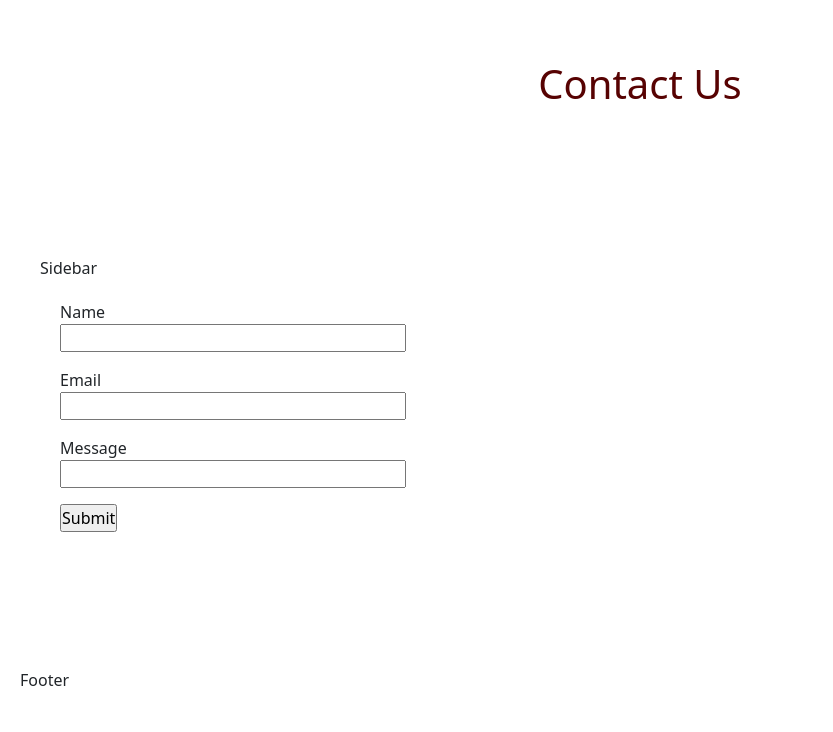
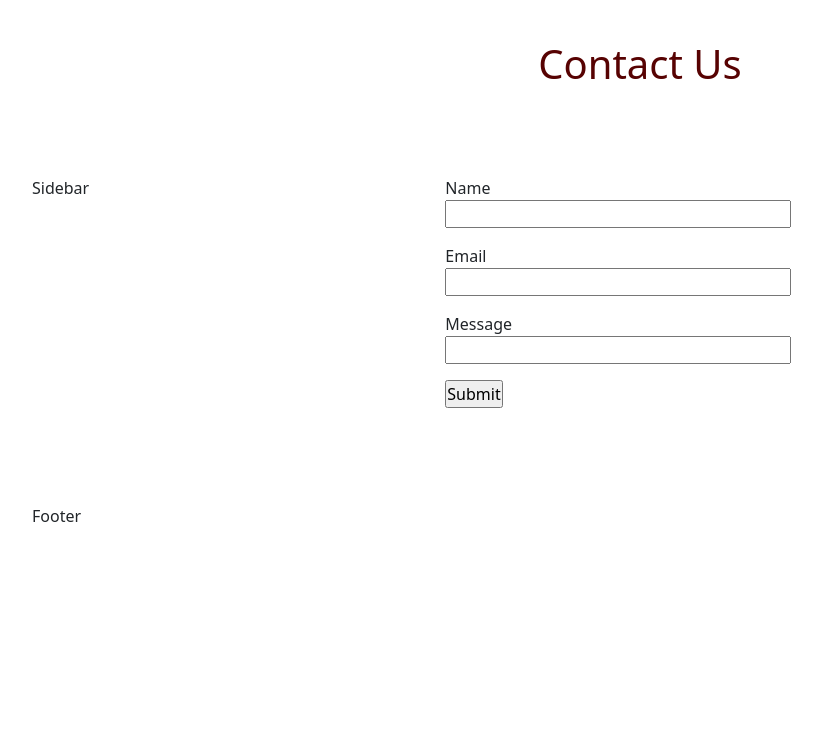
Before and after one commit to JayHarmon/flaskProject, a Flask app: page /contact.html in a window 1280 px wide. Shown: the part 188-920 px from the top of the page, without its empty margins (0-833 px from the left). After the commit the page ends 710 px from the top, so only its background shows below. Run offline with Flask 2, Linux system fonts and the light colour scheme; some libraries are stand-ins or nearby versions.

Commit message:
template layout fix

```diff
--- a/templates/template.html
+++ b/templates/template.html
@@ -22,7 +22,8 @@
     <nav class="navbar navbar-expand-lg navbar-dark ">
         <div class="container-fluid">
             {#            <a class="navbar-brand" href="#"></a>#}
-            <button class="navbar-toggler" type="button" data-bs-toggle="collapse" data-bs-target="#navbarNav" aria-controls="navbarNav" aria-expanded="false" aria-label="Toggle navigation">
+            <button class="navbar-toggler" type="button" data-bs-toggle="collapse" data-bs-target="#navbarNav"
+                    aria-controls="navbarNav" aria-expanded="false" aria-label="Toggle navigation">
                 <span class="navbar-toggler-icon"></span>
             </button>
             <div class="collapse navbar-collapse" id="navbarNav">
@@ -47,29 +48,26 @@
 
 <div class="container-fluid"> <!-- Overall Layout -->
     <div class="row">
-    <div class="col">
-    <div class="full-width text-highlighting">
+        <div class="col ">
             <h1 style="text-align: center">{{ title }}</h1>
         </div>
     </div>
-</div>
-</div>
+
     <div class="row">
         <div class="col-4">
-    <div class="double-height">
             {% block cellContent1 %} {% endblock %}
+        </div>
         <div class="col-8">
             {% block cellContent2 %} {% endblock %}
         </div>
-</div>
-    </div>
+
     </div>
     <div class="row">
         <div class="col text-highlighting">
             {% block cellContent3 %} {% endblock %}
         </div>
     </div>
-
+</div>
 
 </body>
 </html>
```
Lines whose indentation alone changed are shown as unchanged.
